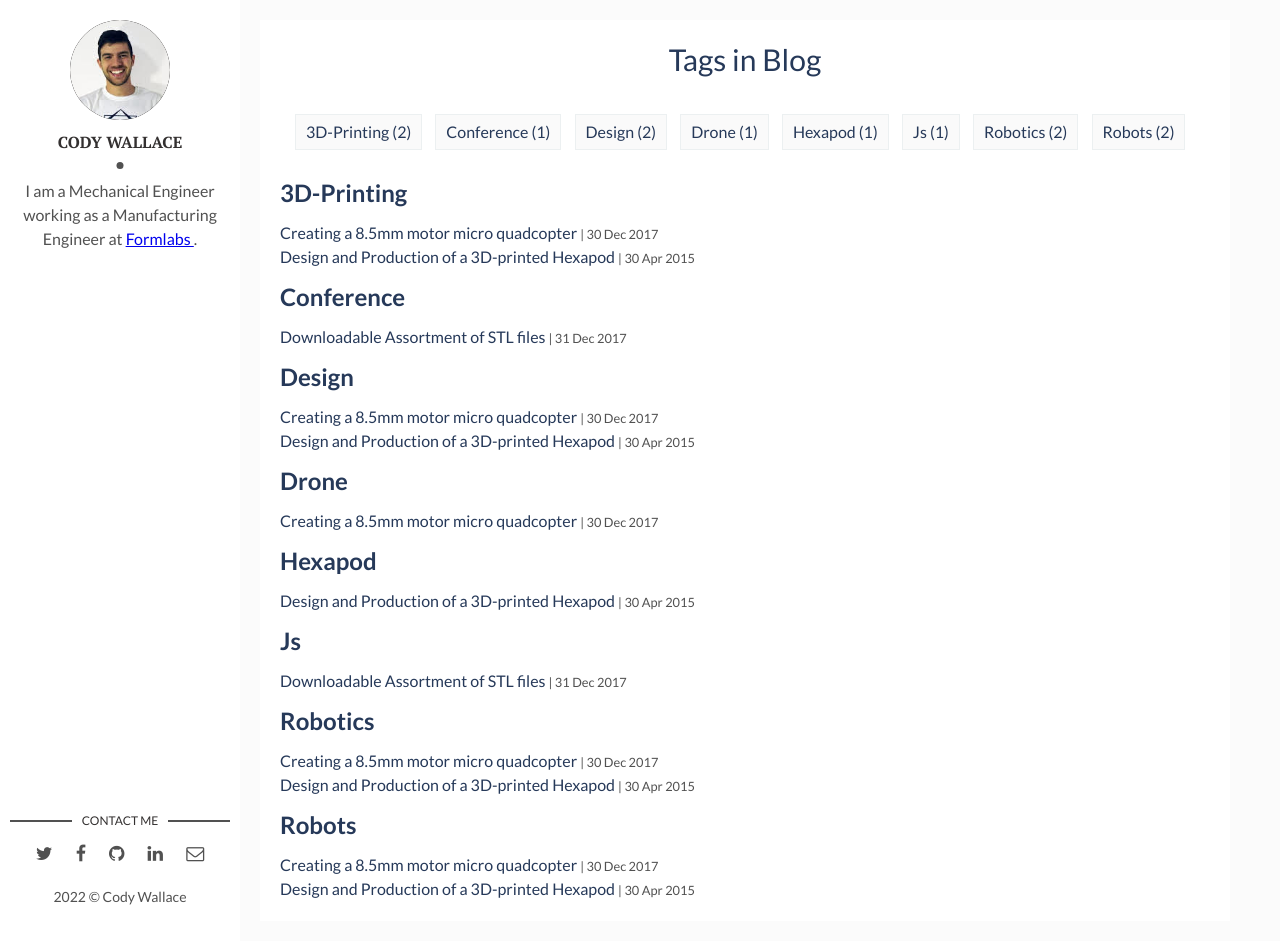
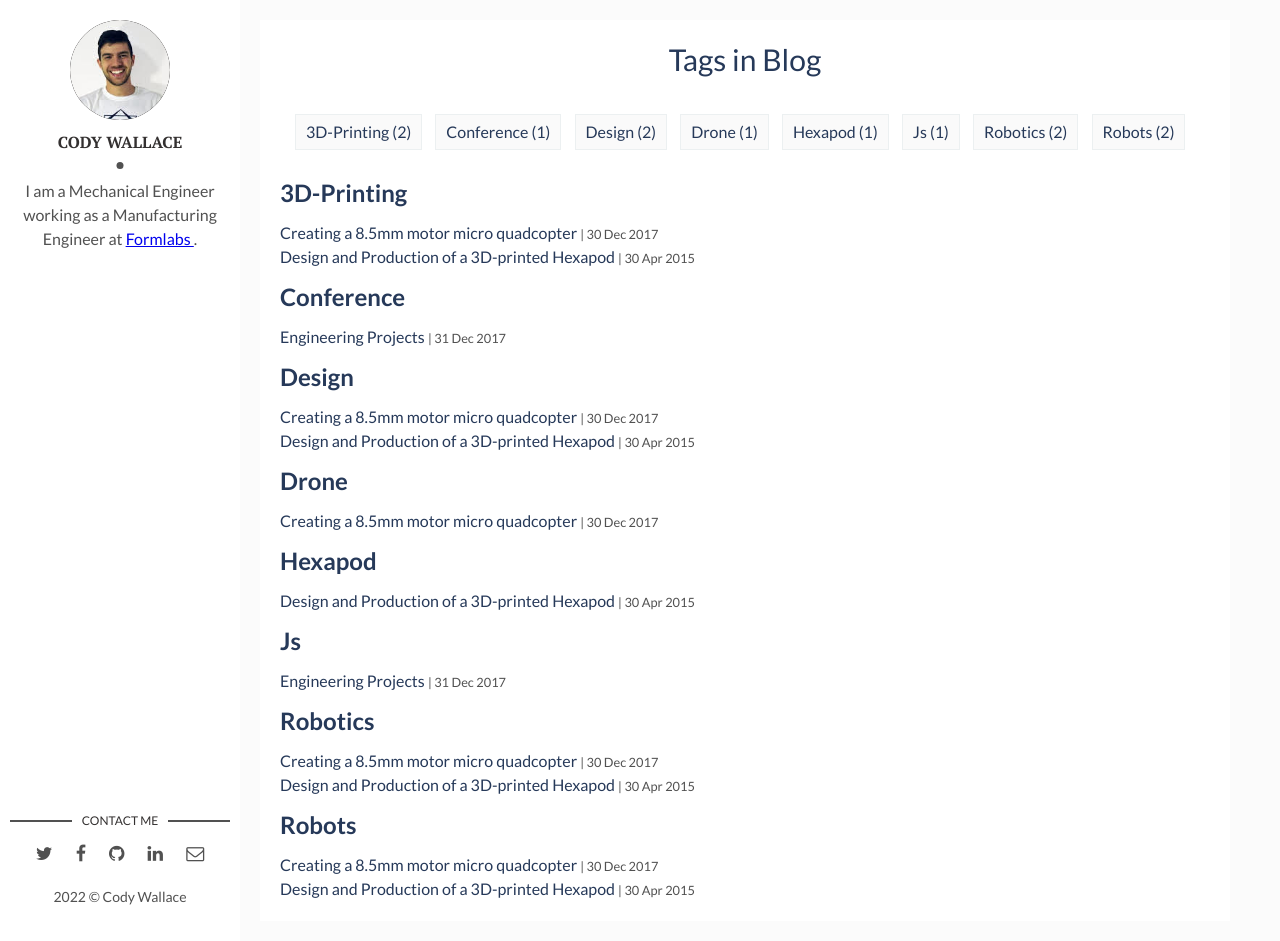
Before and after one commit to CodyWallace245/Portfolio, a Jekyll site: the page built from tags.html, in a window 1280 px wide and 941 px high. Built offline with Jekyll 4.4.1, drawn with Linux system fonts in a browser that asks for light colours.

Commit message:
Update 2018-01-01-downloadable-assortment-of-stl-files.markdown

```diff
--- a/_posts/2018-01-01-downloadable-assortment-of-stl-files.markdown
+++ b/_posts/2018-01-01-downloadable-assortment-of-stl-files.markdown
@@ -1,6 +1,6 @@
 ---
 layout: post
-title: Downloadable Assortment of STL files
+title: Engineering Projects
 date: 2018-01-1 00:00:00 +0300
 description: .stl files free for download and use
 img: js-1.png
```
Also changed, not shown: other parts of _posts/2018-01-01-downloadable-assortment-of-stl-files.markdown (+0 -2 lines).
